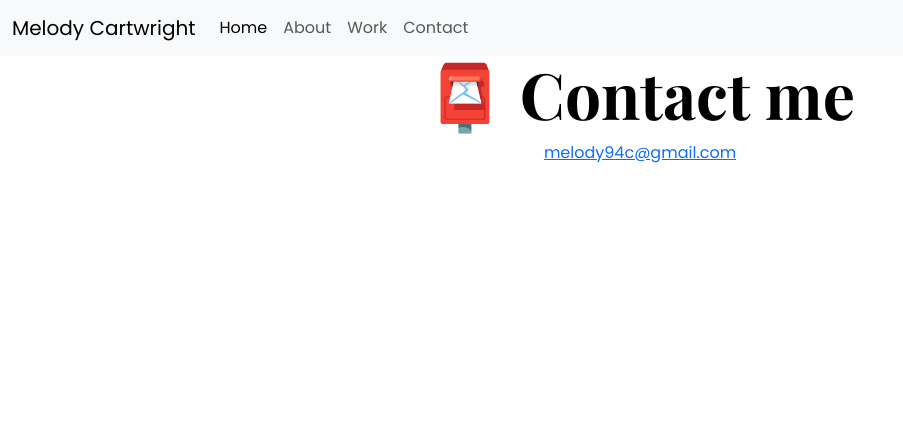
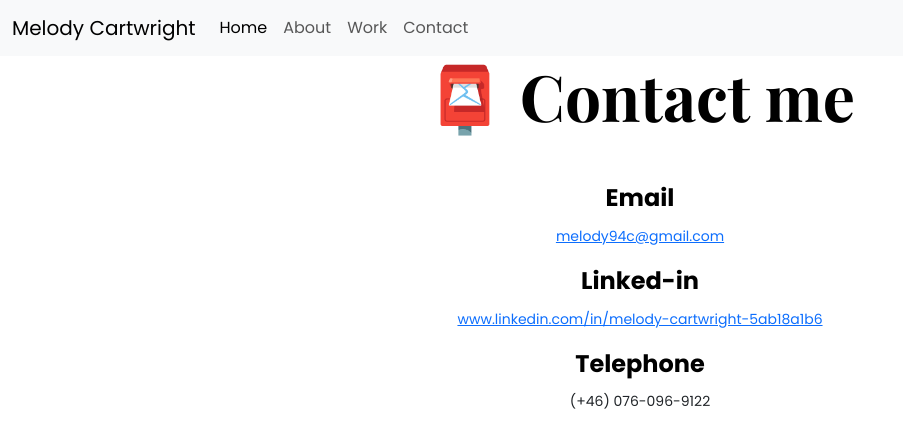
Before and after one commit to melodycartwright/Portfolio-project, a plain HTML site: page contact.html in a window 1280 px wide. Shown: the whole page, without its empty margins (0-903 px from the left). Drawn offline with nearby package versions, Linux system fonts and the light colour scheme; a web font is replaced by a local one.

Commit message:
Changed content

```diff
--- a/contact.html
+++ b/contact.html
@@ -38,12 +38,18 @@
             </div>
         </div>
     </nav>
-    <div id="contact" class="text-center mb-5">
-        <h2 >📮 Contact me</h2>
-        <a href="mailto: melody94c@gmail.com" class="email-link">
+    <div class="content-container container">
+        <div class="content">
+            <h1 class="mb-5">📮 Contact me</h1>
+            <h3>Email</h3>
+        <p><a href="mailto: melody94c@gmail.com" class="email-link">
             melody94c@gmail.com
-        </a>
-    </div>
+        </a></p>
+        <h3> Linked-in</h3>
+        <p><a href="www.linkedin.com/in/melody-cartwright-5ab18a1b6">www.linkedin.com/in/melody-cartwright-5ab18a1b6</a></p>
+        <h3>Telephone</h3>
+        <p>(+46) 076-096-9122</p>
+    </div></div>
 
 </body>
 </html>
```
